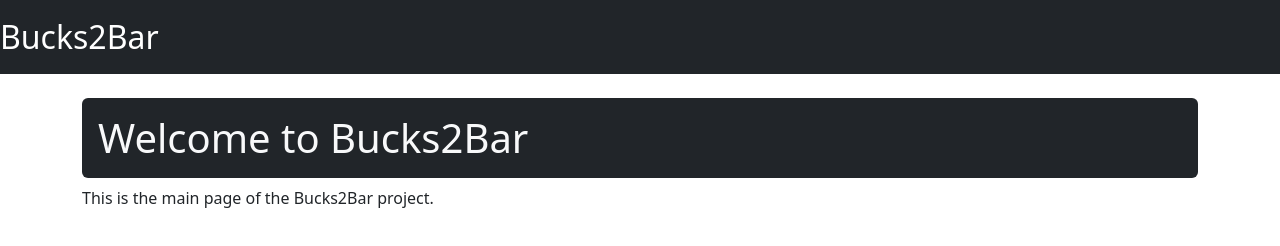
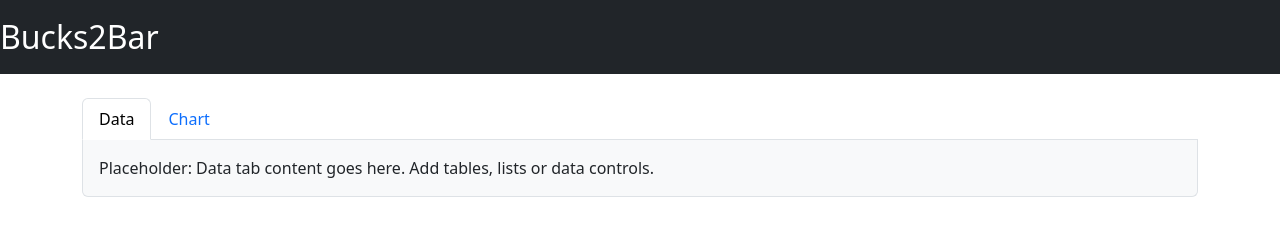
Before and after one commit to irfanShah1407/GitHubCopilotDemo, a plain HTML site: page bucks2bar/index.html in a window 1280 px wide. Drawn offline with nearby package versions, Linux system fonts and the light colour scheme.

Commit message:
Implement tab navigation and content structure in main section

```diff
--- a/bucks2bar/index.html
+++ b/bucks2bar/index.html
@@ -18,8 +18,25 @@
 
     <!-- changed code: main content container -->
     <main class="container mt-4">
-        <h1 class="text-light bg-dark p-3 rounded">Welcome to Bucks2Bar</h1>
-        <p>This is the main page of the Bucks2Bar project.</p>
+        <!-- Tabs nav -->
+        <ul class="nav nav-tabs" id="bucks2barTabs" role="tablist">
+          <li class="nav-item" role="presentation">
+            <button class="nav-link active" id="data-tab" data-bs-toggle="tab" data-bs-target="#data" type="button" role="tab" aria-controls="data" aria-selected="true">Data</button>
+          </li>
+          <li class="nav-item" role="presentation">
+            <button class="nav-link" id="chart-tab" data-bs-toggle="tab" data-bs-target="#chart" type="button" role="tab" aria-controls="chart" aria-selected="false">Chart</button>
+          </li>
+        </ul>
+
+        <!-- Tabs content -->
+        <div class="tab-content p-3 border border-top-0 rounded-bottom bg-light" id="bucks2barTabsContent">
+          <div class="tab-pane fade show active" id="data" role="tabpanel" aria-labelledby="data-tab">
+            <p class="mb-0">Placeholder: Data tab content goes here. Add tables, lists or data controls.</p>
+          </div>
+          <div class="tab-pane fade" id="chart" role="tabpanel" aria-labelledby="chart-tab">
+            <p class="mb-0">Placeholder: Chart tab content goes here. Add charts or visualizations.</p>
+          </div>
+        </div>
     </main>
 
     <!-- Bootstrap JS bundle -->
```
